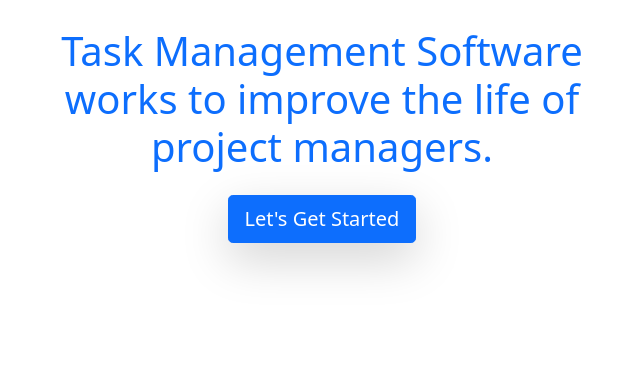
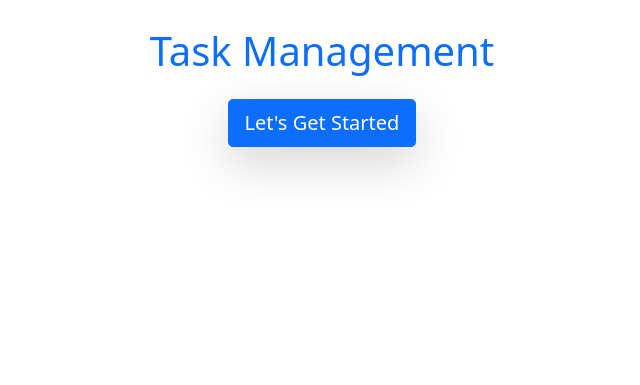
Before and after one commit to shirsatrohini/taskmate, a Django app: page / in a window 1280 px wide. Shown: the part 415-800 px from the top of the page, without its empty margins (318-958 px from the left). Run offline with Django 4.2, Linux system fonts and the light colour scheme.

Commit message:
Updated images

```diff
--- a/todolist_app/templates/index.html
+++ b/todolist_app/templates/index.html
@@ -22,7 +22,7 @@
     </center>
         <div class="row mt-5">
             <div class="col-md-6 offset-md-3">
-                <center><p class="h1 text-primary">Task Management Software works to improve the life of project managers.</p></center>
+                <center><p class="h1 text-primary">Task Management</p></center>
                 <center><a href="{% url 'todolist'%}"><button type="button" class="btn btn-primary btn-lg mt-3 shadow-lg">Let's Get Started</button></a></center>
             </div>
         </div>
--- a/todolist_app/templates/todolist.html
+++ b/todolist_app/templates/todolist.html
@@ -17,7 +17,7 @@
     {% endif %}
     <form method ='POST' class=' row'>
         {% csrf_token %}
-        <label class="col-lg-4">task </label>
+        <label class="col-lg-4">New Task</label>
         <div class=" col-lg-6">
             <input type="text" class="form-control" name="task" placeholder="New Task ?">
         </div>
```
